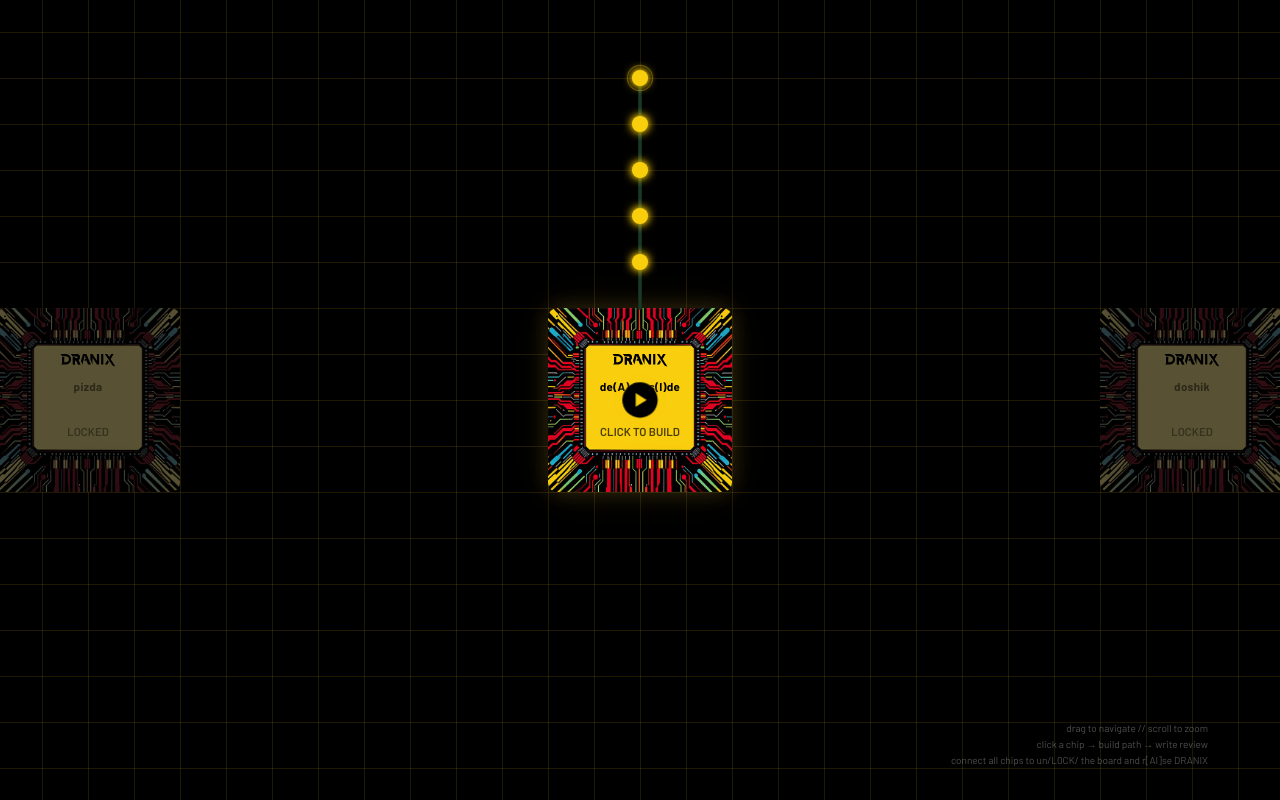
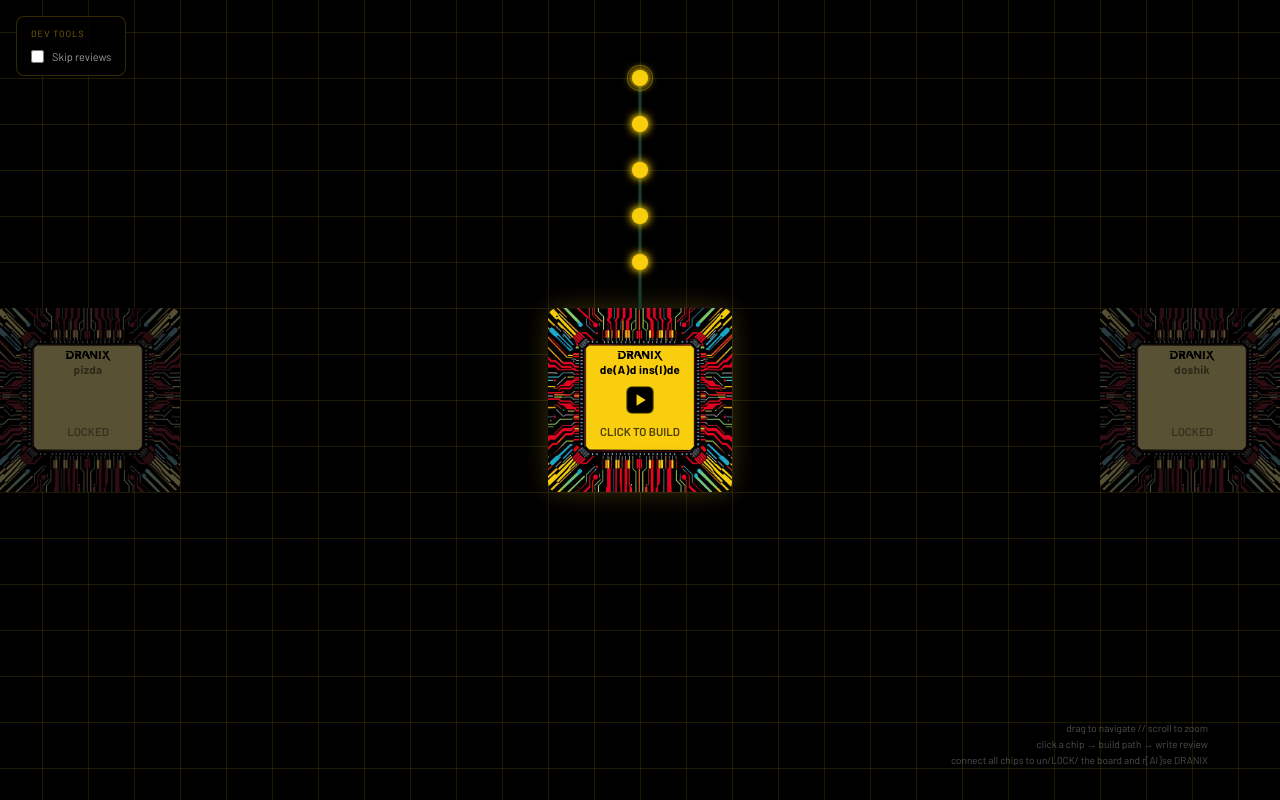
Before and after one commit to dranixband/dranixator, a React (Vite) app: page / in a window 1280 px wide. Built offline with nearby package versions, Linux system fonts and the light colour scheme.

Commit message:
added devtools

```diff
--- a/src/components/Board.tsx
+++ b/src/components/Board.tsx
@@ -85,7 +85,13 @@ const SONGS: SongChip[] = [
   { id: 2, label: "de[AR] sinner", x: -480, y: -480, youtubeId: "MTzqdzFzA_E" },
   { id: 3, label: "r{IT}ual", x: 480, y: -480, youtubeId: "Rspm1K0hKEg" },
   { id: 4, label: "adam & /AI/ve", x: -480, y: 480, youtubeId: "ABeX95R-TU4" },
-  { id: 5, label: "samur<AI/> protocol", x: 480, y: 480, youtubeId: "CoYpQHw-8eY" },
+  {
+    id: 5,
+    label: "samur<AI/> protocol",
+    x: 480,
+    y: 480,
+    youtubeId: "CoYpQHw-8eY",
+  },
   { id: 6, label: "r<AI/>sing", x: 0, y: -480 },
   { id: 7, label: "effes", x: 0, y: 480 },
   { id: 8, label: "pizda", x: -480, y: 0 },
@@ -285,6 +291,7 @@ export default function Board() {
     review: Review;
   } | null>(null);
   const [playingChip, setPlayingChip] = useState<SongChip | null>(null);
+  const [skipReview, setSkipReview] = useState(false);
 
   // Occupied cells (all placed nodes)
   const occupied = useMemo(() => {
@@ -549,9 +556,51 @@ export default function Board() {
   const handleGhostClick = useCallback(
     (gx: number, gy: number, unlocks?: SongChip) => {
       if (dragMoved.current) return;
-      setPendingGhost({ x: gx, y: gy, unlocks });
+      if (skipReview) {
+        // Place node directly without review
+        const review: Review = { name: "dev", text: "—" };
+        if (buildingFromChip !== null) {
+          const color = COLOR_CYCLE[paths.length % COLOR_CYCLE.length];
+          const newPath: PathData = {
+            sourceChipId: buildingFromChip,
+            nodes: [{ x: gx, y: gy }],
+            color,
+            reachedChipId: unlocks?.id,
+            reviews: [review],
+          };
+          const newIdx = paths.length;
+          setPaths((prev) => [...prev, newPath]);
+          setBuildingFromChip(null);
+          if (unlocks) {
+            setUnlockedChips((prev) => new Set([...prev, unlocks.id]));
+            setRecentlyUnlocked(new Set([unlocks.id]));
+            setTimeout(() => setRecentlyUnlocked(new Set()), 1500);
+            setActivePathIdx(null);
+          } else {
+            setActivePathIdx(newIdx);
+          }
+        } else if (activePathIdx !== null) {
+          setPaths((prev) => {
+            const next = [...prev];
+            const path = { ...next[activePathIdx] };
+            path.nodes = [...path.nodes, { x: gx, y: gy }];
+            path.reviews = [...path.reviews, review];
+            if (unlocks) path.reachedChipId = unlocks.id;
+            next[activePathIdx] = path;
+            return next;
+          });
+          if (unlocks) {
+            setUnlockedChips((prev) => new Set([...prev, unlocks.id]));
+            setRecentlyUnlocked(new Set([unlocks.id]));
+            setTimeout(() => setRecentlyUnlocked(new Set()), 1500);
+            setActivePathIdx(null);
+          }
+        }
+      } else {
+        setPendingGhost({ x: gx, y: gy, unlocks });
+      }
     },
-    [],
+    [skipReview, buildingFromChip, activePathIdx, paths],
   );
 
   /* ── Get the source song name for the current build context ── */
@@ -774,6 +823,48 @@ export default function Board() {
           onClose={() => setPendingGhost(null)}
         />
       )}
+
+      {/* Dev Tools */}
+      <div
+        className="fixed top-4 left-4"
+        style={{
+          zIndex: 100,
+          background: "rgba(0,0,0,0.85)",
+          border: "1px solid rgba(249,206,15,0.2)",
+          borderRadius: 8,
+          padding: "10px 14px",
+          fontFamily: "'Barlow', sans-serif",
+          fontSize: 11,
+          color: "rgba(255,255,255,0.6)",
+        }}
+      >
+        <div
+          style={{
+            fontSize: 9,
+            color: "rgba(249,206,15,0.5)",
+            marginBottom: 8,
+            letterSpacing: 1,
+          }}
+        >
+          DEV TOOLS
+        </div>
+        <label
+          style={{
+            display: "flex",
+            alignItems: "center",
+            gap: 8,
+            cursor: "pointer",
+          }}
+        >
+          <input
+            type="checkbox"
+            checked={skipReview}
+            onChange={(e) => setSkipReview(e.target.checked)}
+            style={{ accentColor: "#f9ce0f" }}
+          />
+          Skip reviews
+        </label>
+      </div>
 
       {/* Legend */}
       <div
@@ -1141,7 +1232,7 @@ function Chip({
         src={dranixLogo}
         alt="Dranix"
         className="absolute"
-        style={{ top: "25%", width: "30%", pointerEvents: "none" }}
+        style={{ top: "23%", width: "25%", pointerEvents: "none" }}
       />
 
       {/* Song name — under logo */}
@@ -1150,7 +1241,7 @@ function Chip({
         style={{
           fontFamily: "'Barlow', sans-serif",
           fontSize: song.id === 5 ? 8 : 10,
-          top: "38%",
+          top: "29%",
         }}
       >
         {song.label}
@@ -1159,14 +1250,15 @@ function Chip({
       {/* Play button — center of chip */}
       {unlocked && song.youtubeId && (
         <div
-          className="absolute flex items-center justify-center rounded-full animate-play-btn"
+          className="absolute flex items-center justify-center play-btn"
           style={{
-            width: 30,
-            height: 30,
+            width: 24,
+            height: 24,
             background: "#000000",
+            borderRadius: 5,
             cursor: "pointer",
             zIndex: 11,
-            boxShadow: "0 0 8px rgba(249,206,15,0.4)",
+            border: "1px solid rgba(249,206,15,0.3)",
           }}
           onMouseDown={(e) => e.stopPropagation()}
           onTouchStart={(e) => e.stopPropagation()}
@@ -1175,7 +1267,13 @@ function Chip({
             onPlay();
           }}
         >
-          <svg width="12" height="14" viewBox="0 0 10 12" fill="none" style={{ marginLeft: 1 }}>
+          <svg
+            width="10"
+            height="12"
+            viewBox="0 0 10 12"
+            fill="none"
+            style={{ marginLeft: 1 }}
+          >
             <path d="M1 1L9 6L1 11V1Z" fill="#f9ce0f" />
           </svg>
         </div>
@@ -1374,7 +1472,7 @@ function YouTubePlayer({
     >
       <div
         className="yt-player-card review-popup-enter"
-        style={{ width: 480, maxWidth: "90vw" }}
+        style={{ width: 960, maxWidth: "90vw" }}
         onMouseDown={(e) => e.stopPropagation()}
         onTouchStart={(e) => e.stopPropagation()}
       >
@@ -1390,7 +1488,9 @@ function YouTubePlayer({
         >
           {song.label}
         </div>
-        <div style={{ position: "relative", paddingBottom: "56.25%", height: 0 }}>
+        <div
+          style={{ position: "relative", paddingBottom: "56.25%", height: 0 }}
+        >
           <iframe
             src={`https://www.youtube.com/embed/${song.youtubeId}?autoplay=1`}
             title={song.label}
--- a/src/index.css
+++ b/src/index.css
@@ -73,19 +73,13 @@ html, body, #root {
   animation: ctb-pulse 1.5s ease-in-out infinite;
 }
 
-/* Play button glow pulse */
-@keyframes play-btn-glow {
-  0%, 100% { box-shadow: 0 0 4px rgba(249,206,15,0.3); transform: scale(1); }
-  50% { box-shadow: 0 0 10px rgba(249,206,15,0.5); transform: scale(1.05); }
+/* Play button hover */
+.play-btn {
+  transition: transform 0.15s ease, box-shadow 0.15s ease, border-color 0.15s ease;
 }
 
-.animate-play-btn {
-  animation: play-btn-glow 2s ease-in-out infinite;
-  transition: transform 0.15s ease;
+.play-btn:hover {
+  transform: scale(1.15);
+  box-shadow: 0 0 10px rgba(249,206,15,0.5);
+  border-color: rgba(249,206,15,0.7) !important;
 }
-
-.animate-play-btn:hover {
-  animation: none;
-  transform: scale(1.1);
-  box-shadow: 0 0 12px rgba(249,206,15,0.6);
-}
```
Also changed, not shown: 1 other file (tests, documents, lock files or other folders).
